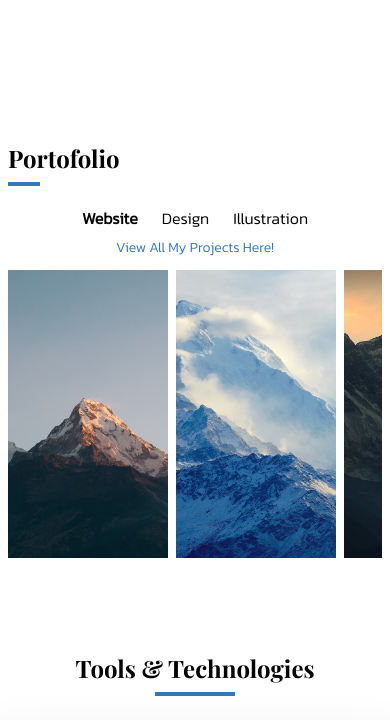
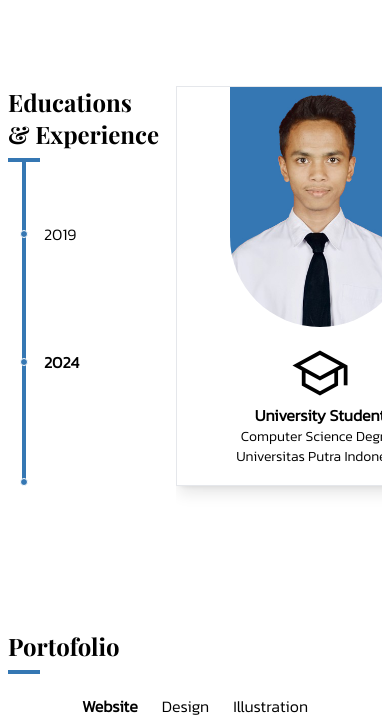
Before and after one commit to iamrazes/iamrazes.github.io, a website: page index.html in a window 390 px wide. Shown: the part 1380-2103 px from the top of the page. Drawn offline with nearby package versions, Linux system fonts and the light colour scheme; a web font is replaced by a local one.

Commit message:
mobile view adjustment 3

```diff
--- a/index.html
+++ b/index.html
@@ -53,10 +53,6 @@
             background: #555;
         }
 
-        .scrollbar-pad {
-            padding-bottom: 10px;
-            /* Adjust as needed */
-        }
     </style>
 </head>
 
@@ -198,9 +194,9 @@
     </div>
 
     <!-- about me:educations -->
-    <!-- <div class="mt-6 py-4 mx-auto max-w-screen-lg">
-        <div class="flex">
-            <div class="flex flex-col">
+    <div class="mt-6 py-4 mx-auto max-w-screen-lg ">
+        <div class="flex mx-2">
+            <div class="flex flex-col mr-2 lg:mr-16">
                 <h1 class="text-2xl font-bold w-40">Educations <br>& Experience</h1>
                 <div class="flex">
                     <div class="flex">
@@ -227,10 +223,8 @@
                     </div>
                 </div>
             </div>
-
-            <div class="flex gap-x-12 ml-24" id="college-section">
-
-
+            <div class="flex overflow-x-auto lg:overflow-x-visible pb-8 scrollbar-pad">
+                <div class="flex gap-x-12" id="college-section">
                     <div class="border shadow-lg w-72 h-[400px]">
                         <div class="flex flex-col items-center justify-between gap-y-4">
                             <img src="/public/dagistan-2.jpg" class="rounded-b-full" style="width: 180px;" alt="">
@@ -276,7 +270,7 @@
                     </div>
                 </div>
 
-            <div class="flex gap-x-12 ml-24" id="highschool-section" style="display: none;">
+                <div class="flex gap-x-12" id="highschool-section" style="display: none;">
 
                     <div class="border shadow-lg w-72 h-[400px]">
                         <div class="flex flex-col items-center justify-between gap-y-4">
@@ -338,8 +332,10 @@
                         </div>
                     </div>
                 </div>
+
             </div>
-    </div> -->
+        </div>
+    </div>
 
     <!-- about me:skills -->
     <!-- <div class="mt-20 py-4 mx-auto max-w-screen-lg">
@@ -496,7 +492,7 @@
                 </a>
                 <a href="" class="shrink-0">
                     <img src="/public/portofolio/2.jpg"
-                        class="h-72 w-40  g:h-[512px] lg:w-[332px] hover:scale-95 transition object-cover" alt="">
+                        class="h-72 w-40  lg:h-[512px] lg:w-[332px] hover:scale-95 transition object-cover" alt="">
                 </a>
                 <a href="" class="shrink-0">
                     <img src="/public/portofolio/1.jpg"
@@ -536,7 +532,6 @@
         </div>
     </div>
     <div class="max-w-screen-lg drop-shadow-2xl mx-auto z-10">
-        <!-- Filter buttons top -->
         <div class="flex md:gap-x-16 bg-white py-6 px-16 justify-between">
             <img src="/public/brands/adobe-photoshop-2.svg" class="md:w-20 md:h-20 w-10 h-10 filter-button transition"
                 data-target="content-1" alt="">
@@ -550,12 +545,9 @@
                 data-target="content-5" alt="">
         </div>
     </div>
-    <!-- content -->
     <div class="bg-[#3577b3] h-auto relative ">
         <div class="flex max-w-screen-lg mx-auto">
-            <!-- Content items -->
             <div class="mx-2">
-
                 <div id="content-1" class="flex flex-col-reverse py-2 md:flex-row content-item">
                     <div class="md:w-1/2 mx-4 md:pr-8 my-3 md:my-8 text-white " style="font-family: Kanit;">
                         <h1 class="text-2xl md:mb-4 my-2 md:my-16">Adobe Photoshop</h1>
@@ -628,10 +620,8 @@
                 </div>
             </div>
         </div>
-        <!-- Add content items for other filters similarly -->
     </div>
     <div class="max-w-screen-lg drop-shadow-2xl mx-auto z-10 ">
-        <!-- Filter buttons bottom -->
         <div class="flex md:gap-x-16 bg-white py-6 px-16 justify-between">
             <img src="/public/brands/laravel-2.svg" class="md:w-20 md:h-20 w-10 h-10 filter-button transition"
                 data-target="content-6" alt="">
```
Also changed, not shown: src/output.css. Lines whose indentation alone changed are shown as unchanged.
